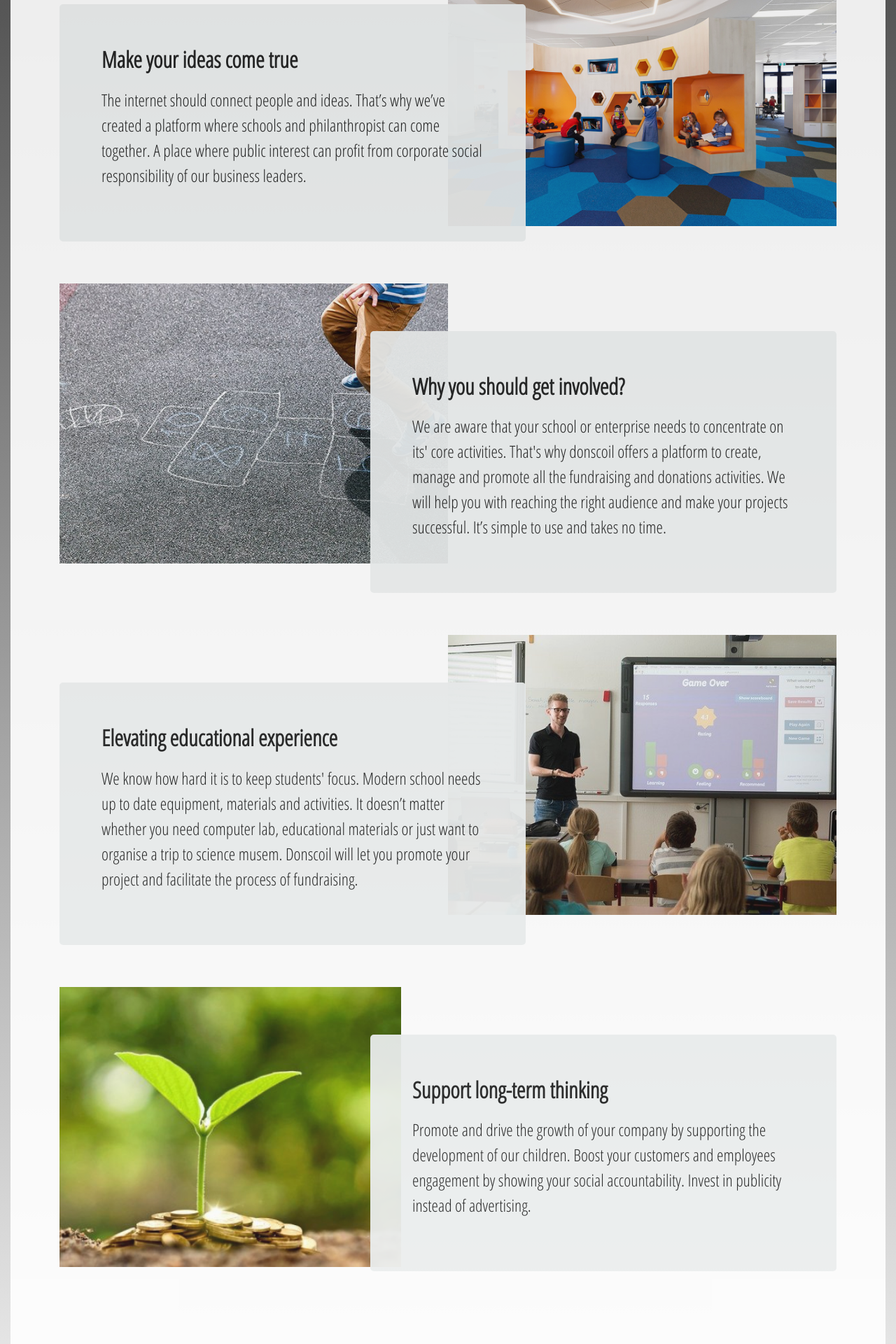
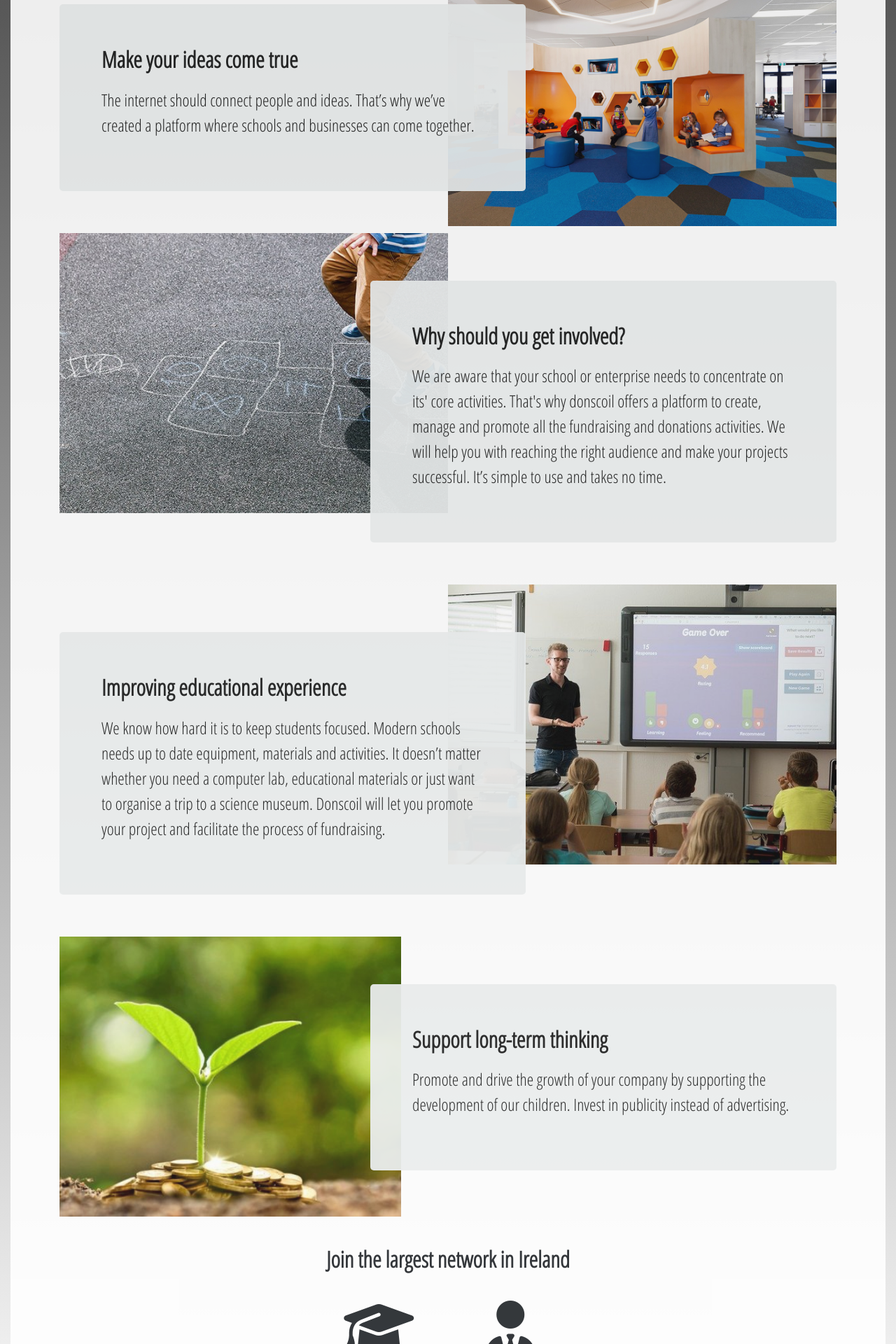
Before and after one commit to miszel81/PLdonscoil, a React (Create React App) app: page /ourmission in a window 1280 px wide. Shown: the part 460-2380 px from the top of the page at 70% size. Built offline with nearby package versions, Linux system fonts and the light colour scheme; no server answers; what raven-js would draw is missing.

Commit message:
poprawki tekstów

```diff
--- a/src/Components/Layout/About_2nd.jsx
+++ b/src/Components/Layout/About_2nd.jsx
@@ -36,10 +36,8 @@ const About = props => {
                       </h1>
                       <p className="h-text-font">
                         The internet should connect people and ideas. That’s why
-                        we’ve created a platform where schools and
-                        philanthropist can come together. A place where public
-                        interest can profit from corporate social responsibility
-                        of our business leaders.
+                        we’ve created a platform where schools and businesses
+                        can come together.
                       </p>
                     </div>
                   </div>
@@ -50,7 +48,7 @@ const About = props => {
                   <div className="u-maxWIdth1000 u-marginAuto u-paddingTop60 u-paddingBottom60 u-relative">
                     <div className="h-text-font h-text-backround u-rightn40 u-padding60 u-paddingBottom100 u-foreground u-width60pct u-borderBox u-marginTop8">
                       <h1 className="h-text-fontMain">
-                        Why you should get involved?
+                        Why should you get involved?
                       </h1>
                       <p className="h-text-font">
                         We are aware that your school or enterprise needs to
@@ -69,15 +67,16 @@ const About = props => {
                   <div className="u-maxWIdth1000 u-marginAuto u-paddingTop60 u-paddingBottom60 u-relative">
                     <div className="h-text-font h-text-backround u-padding60 u-paddingBottom100 u-foreground u-width60pct u-borderBox u-marginTop8">
                       <h1 className="h-text-fontMain">
-                        Elevating educational experience
+                        Improving educational experience
                       </h1>
                       <p className="h-text-font">
-                        We know how hard it is to keep students' focus. Modern
-                        school needs up to date equipment, materials and
-                        activities. It doesn’t matter whether you need computer
-                        lab, educational materials or just want to organise a
-                        trip to science musem. Donscoil will let you promote
-                        your project and facilitate the process of fundraising.
+                        We know how hard it is to keep students focused. Modern
+                        schools needs up to date equipment, materials and
+                        activities. It doesn’t matter whether you need a
+                        computer lab, educational materials or just want to
+                        organise a trip to a science museum. Donscoil will let
+                        you promote your project and facilitate the process of
+                        fundraising.
                       </p>
                     </div>
                   </div>
@@ -92,10 +91,8 @@ const About = props => {
                       </h1>
                       <p className="h-text-font">
                         Promote and drive the growth of your company by
-                        supporting the development of our children. Boost your
-                        customers and employees engagement by showing your
-                        social accountability. Invest in publicity instead of
-                        advertising.
+                        supporting the development of our children. Invest in
+                        publicity instead of advertising.
                       </p>
                     </div>
                   </div>
--- a/src/Components/Layout/ContactSet.jsx
+++ b/src/Components/Layout/ContactSet.jsx
@@ -43,8 +43,8 @@ const ContactSet = props => {
               </a>
             </div>
             <h3 className="text-center mb-3 mt-5">
-              doncoil is based in Tramore, <br />
-              co. Waterford, Ireland.
+              donscoil is based in Tramore, <br />
+              Co. Waterford, Ireland.
             </h3>
           </div>
         </div>
--- a/src/Components/Layout/ForSchoolsSet.jsx
+++ b/src/Components/Layout/ForSchoolsSet.jsx
@@ -22,7 +22,7 @@ const ForSchoolsSet = props => {
         <div className="jumbotron jumbotronWhite">
           <div className="container mb-5">
             <h1 className="h-text-fontMainTitle text-center mb-3 mt-3">
-              Apply for inspiring projects, initiatives <br />
+              Apply for fantastic projects, initiatives <br />
               and funding.
             </h1>
           </div>
@@ -32,7 +32,7 @@ const ForSchoolsSet = props => {
             <div className="u-maxWIdth1000 u-marginAuto u-paddingBottom60 u-relative mt-3">
               <div className="h-text-font h-text-backround u-padding60 u-paddingBottom100 u-foreground  shadow u-borderBox ">
                 <h1 className="h-text-fontMain">
-                  See what's on in your County
+                  See what project availibilities are we offering in your area.
                 </h1>
                 <SponsorSearchBox props={props} />
               </div>
@@ -57,7 +57,7 @@ const ForSchoolsSet = props => {
               <div className="u-maxWIdth1000 u-marginAuto u-paddingTop60 u-paddingBottom60 u-relative">
                 <div className="h-text-font h-text-backround u-rightn40 u-padding60 u-paddingBottom100 u-foreground u-width60pct shadow u-borderBox u-marginTop8">
                   <h1 className="h-text-fontMain">
-                    Join us and promote your own ideas.
+                    Join us and promote your own ideas and programs.
                   </h1>
                   <Link to="/register/school" className="btn btn-primary">
                     Register school
--- a/src/Components/Layout/ForSupportersSet.jsx
+++ b/src/Components/Layout/ForSupportersSet.jsx
@@ -22,7 +22,7 @@ const ForSupportersSet = props => {
           <div className="container mb-5">
             <h1 className="h-text-fontMainTitle text-center mb-3 mt-3">
               Help kids develop their skills and <br />
-              self-confidence.
+              become self-confident.
             </h1>
           </div>
 
@@ -31,7 +31,7 @@ const ForSupportersSet = props => {
             <div className="u-maxWIdth1000 u-marginAuto u-paddingBottom60 u-relative mt-3">
               <div className="h-text-font h-text-backround u-padding60 u-paddingBottom100 u-foreground  shadow u-borderBox ">
                 <h1 className="h-text-fontMain">
-                  See school initiatives in your County
+                  See where you can offer help in your area
                 </h1>
                 <SchoolSearchBox props={props} />
               </div>
@@ -56,7 +56,7 @@ const ForSupportersSet = props => {
               <div className="u-maxWIdth1000 u-marginAuto u-paddingTop60 u-paddingBottom60 u-relative">
                 <div className="h-text-font h-text-backround u-rightn40 u-padding60 u-paddingBottom100 u-foreground u-width60pct shadow u-borderBox u-marginTop8">
                   <h1 className="h-text-fontMain">
-                    Join us and promote your own initiatives and programs.
+                    Join us and promote your own ideas and programs.
                   </h1>
                   <Link to="/register/sponsor" className="btn btn-info">
                     Register sponsor
--- a/src/Components/Layout/MainPageHowJoin.jsx
+++ b/src/Components/Layout/MainPageHowJoin.jsx
@@ -23,7 +23,7 @@ const About = () => {
             <p>Find</p>
             <div className="search-text">
               <p>
-                Explore inspiring projects from {""}
+                Explore fantastic projects from {""}
                 local <Link to="/forsupporters"> schools</Link> or apply for
                 school programs offered by our {""}
                 <Link to="/forschools">sponsors </Link>
--- a/src/Components/Layout/TrendingProjects/TrendingProjects.jsx
+++ b/src/Components/Layout/TrendingProjects/TrendingProjects.jsx
@@ -25,7 +25,7 @@ class TrendingProjects extends Component {
       <div className="container jumbotronWhite">
         {/* CHECK WHAT TYPE OF TRENDING PROJECTS ARE REQUIRED SCHOOL OR SPONSOR*/}
         <h3 className="mt-5 h-text-fontMainTrending mb-3 trendingHeaderMobile">
-          Trending now:
+          Whats popular now
         </h3>
         <div className="row justify-content-center mt-5">
           {this.state.projects.map(project => (
--- a/src/Components/Register/CreateAccount.jsx
+++ b/src/Components/Register/CreateAccount.jsx
@@ -465,7 +465,7 @@ class CreateAccount extends Form {
                       <div className="form-group col-md-5">
                         {this.renderInput(
                           "accountName",
-                          "Name of the School*",
+                          "Name of School*",
                           "text",
                           "Scoil Bhride"
                         )}
```
